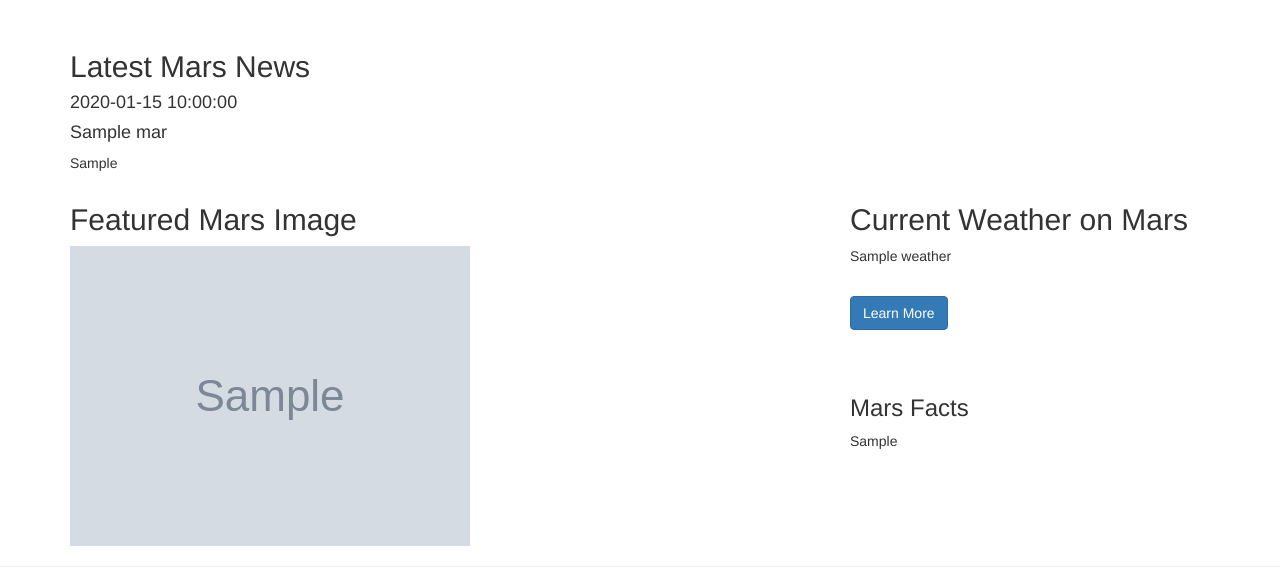
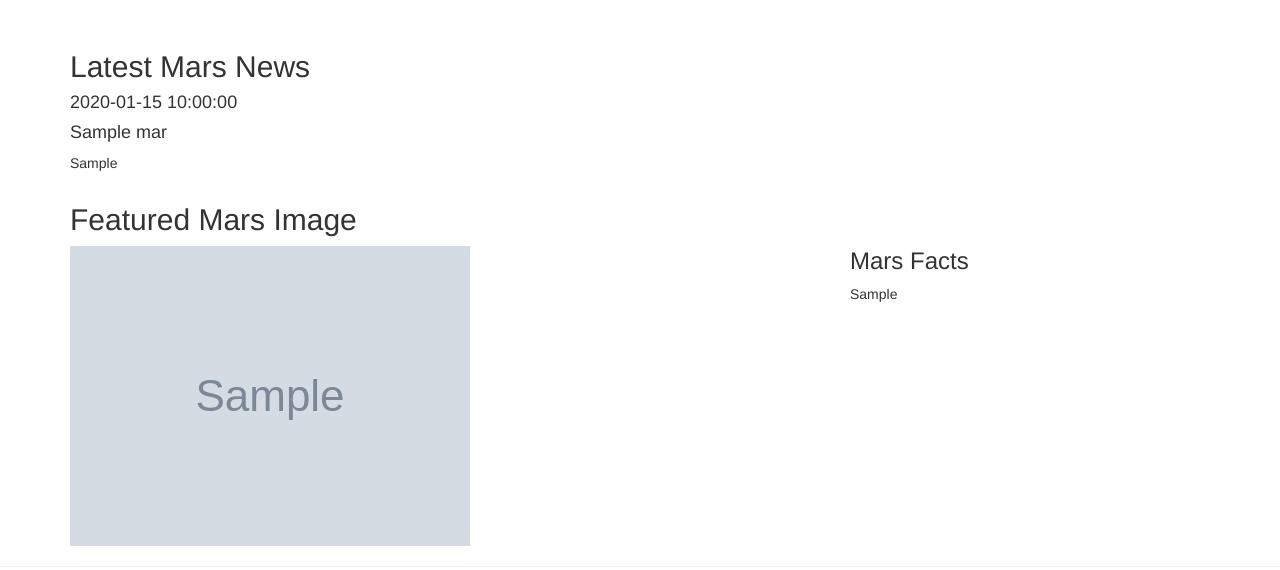
Before and after one commit to Fogbodu1/web-scraping-challenge, a Flask app: page / in a window 1280 px wide. Shown: the part 276-846 px from the top of the page. Run offline with Flask 2, Linux system fonts and the light colour scheme; grey boxes marked "Sample" are stand-in pictures; a database or web service that is not in the repository returns one stand-in record (values such as "Sample title"); some libraries are stand-ins or nearby versions.

Commit message:
Add files via upload

```diff
--- a/templates/index.html
+++ b/templates/index.html
@@ -38,13 +38,8 @@
     <h2>Featured Mars Image</h2>
     <img src="{{ mars.featured_image_url }}" class="img-fluid" style="max-width:100%; max-height: auto;" alt="Mars Featured Image">
 
-    </div>
+  </div>
     <div class="col-lg-4 col-md-4 col-sm-12">
-      <h2>Current Weather on Mars </h2>
-      <p>{{mars.weather}}</p>
-      <br>
-      <a href="https://twitter.com/marswxreport?lang=en" class="btn btn-primary">Learn More</a>
-      <br>
       <div style="max-width: 450px; max-height: 150px; font-size: 15px; margin-bottom: 65px;"></div>
       <h3>Mars Facts</h3>
       {{ mars.html_table|safe }}
@@ -97,6 +92,5 @@
 </div>
 
 <hr class="light">
-
 </body>
 </html>
```
